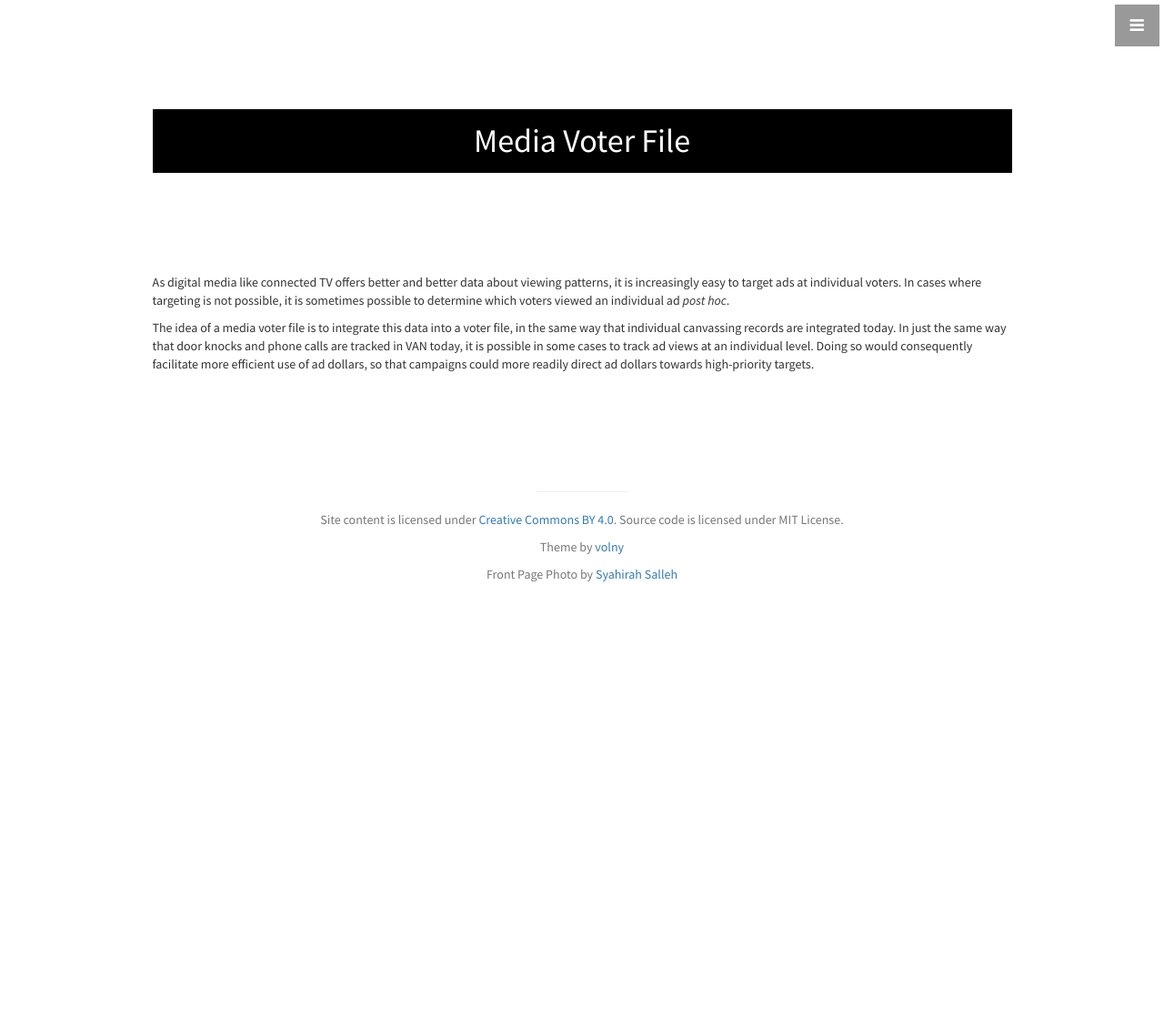
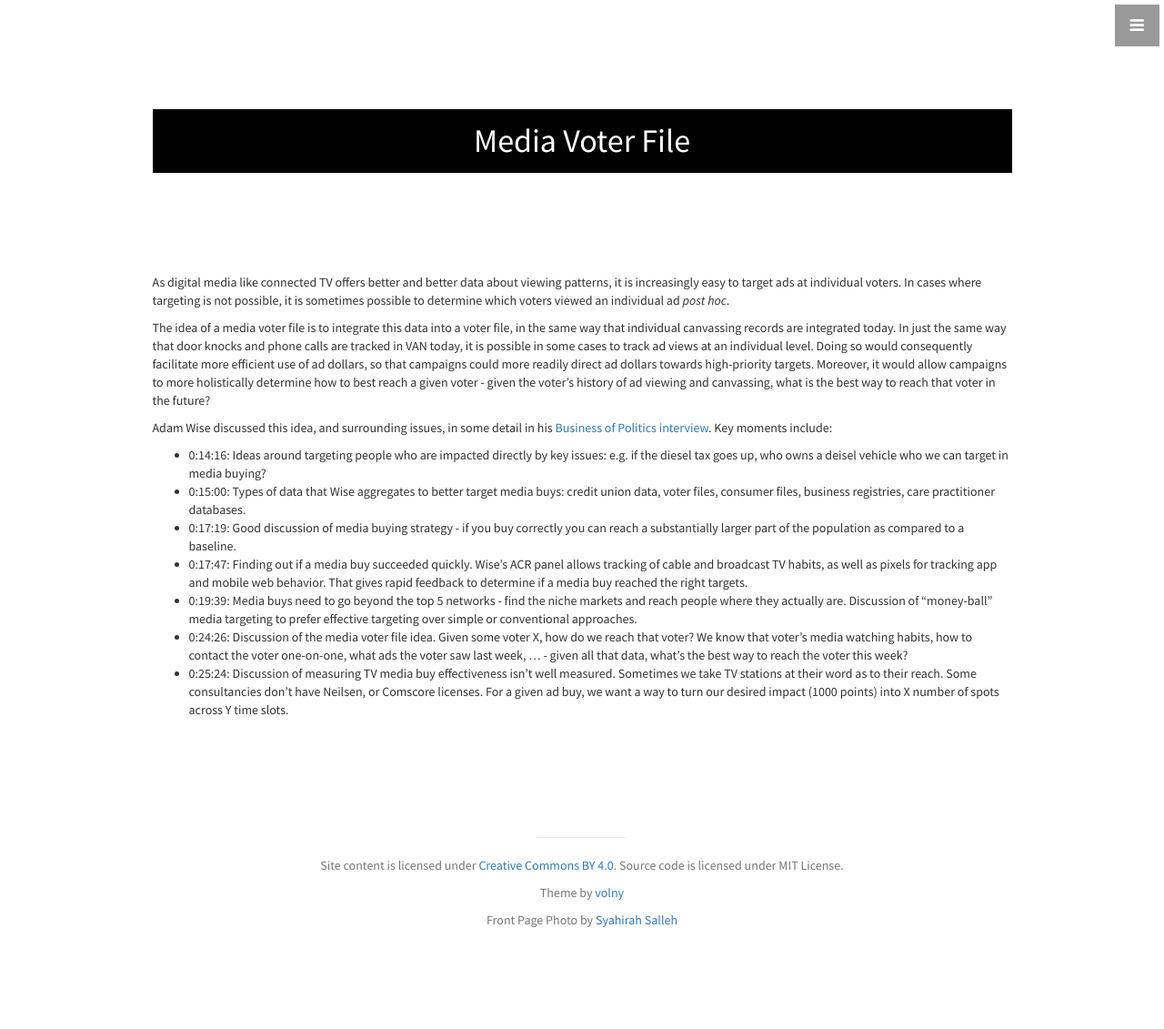
Before and after one commit to codehopelabs/codehopelabs.github.io, a Jekyll site: the page built from _ideas/media-voter-file.md, in a window 1280 px wide. Shown: the whole page at 91% size. Built offline with Jekyll 4.4.1, drawn with Linux system fonts in a browser that asks for light colours; before the commit the page ends 900 px from its top, so only the background shows below that.

Commit message:
flesh out media voter file idea with Adam Wise comments
Signed-off-by: Shai Sachs <shaisachs@gmail.com>

```diff
--- a/_ideas/media-voter-file.md
+++ b/_ideas/media-voter-file.md
@@ -4,4 +4,14 @@ title: Media Voter File
 
 As digital media like connected TV offers better and better data about viewing patterns, it is increasingly easy to target ads at individual voters. In cases where targeting is not possible, it is sometimes possible to determine which voters viewed an individual ad *post hoc*.
 
-The idea of a media voter file is to integrate this data into a voter file, in the same way that individual canvassing records are integrated today. In just the same way that door knocks and phone calls are tracked in VAN today, it is possible in some cases to track ad views at an individual level. Doing so would consequently facilitate more efficient use of ad dollars, so that campaigns could more readily direct ad dollars towards high-priority targets.
+The idea of a media voter file is to integrate this data into a voter file, in the same way that individual canvassing records are integrated today. In just the same way that door knocks and phone calls are tracked in VAN today, it is possible in some cases to track ad views at an individual level. Doing so would consequently facilitate more efficient use of ad dollars, so that campaigns could more readily direct ad dollars towards high-priority targets. Moreover, it would allow campaigns to more holistically determine how to best reach a given voter - given the voter's history of ad viewing and canvassing, what is the best way to reach that voter in the future?
+
+Adam Wise discussed this idea, and surrounding issues, in some detail in his [Business of Politics interview](https://podcast.startupcaucus.com/1833138/11865595-measuring-the-competitive-paid-media-landscape-adam-wise-national-media). Key moments include:
+
+* 0:14:16: Ideas around targeting people who are impacted directly by key issues: e.g. if the diesel tax goes up, who owns a deisel vehicle who we can target in media buying?
+* 0:15:00: Types of data that Wise aggregates to better target media buys: credit union data, voter files, consumer files, business registries, care practitioner databases.
+* 0:17:19: Good discussion of media buying strategy - if you buy correctly you can reach a substantially larger part of the population as compared to a baseline.
+* 0:17:47: Finding out if a media buy succeeded quickly. Wise's ACR panel allows tracking of cable and broadcast TV habits, as well as pixels for tracking app and mobile web behavior. That gives rapid feedback to determine if a media buy reached the right targets.
+* 0:19:39: Media buys need to go beyond the top 5 networks - find the niche markets and reach people where they actually are. Discussion of "money-ball" media targeting to prefer effective targeting over simple or conventional approaches.
+* 0:24:26: Discussion of the media voter file idea. Given some voter X, how do we reach that voter? We know that voter's media watching habits, how to contact the voter one-on-one, what ads the voter saw last week, ... - given all that data, what's the best way to reach the voter this week?
+* 0:25:24: Discussion of measuring TV media buy effectiveness isn't well measured. Sometimes we take TV stations at their word as to their reach. Some consultancies don't have Neilsen, or Comscore licenses. For a given ad buy, we want a way to turn our desired impact (1000 points) into X number of spots across Y time slots.
```
